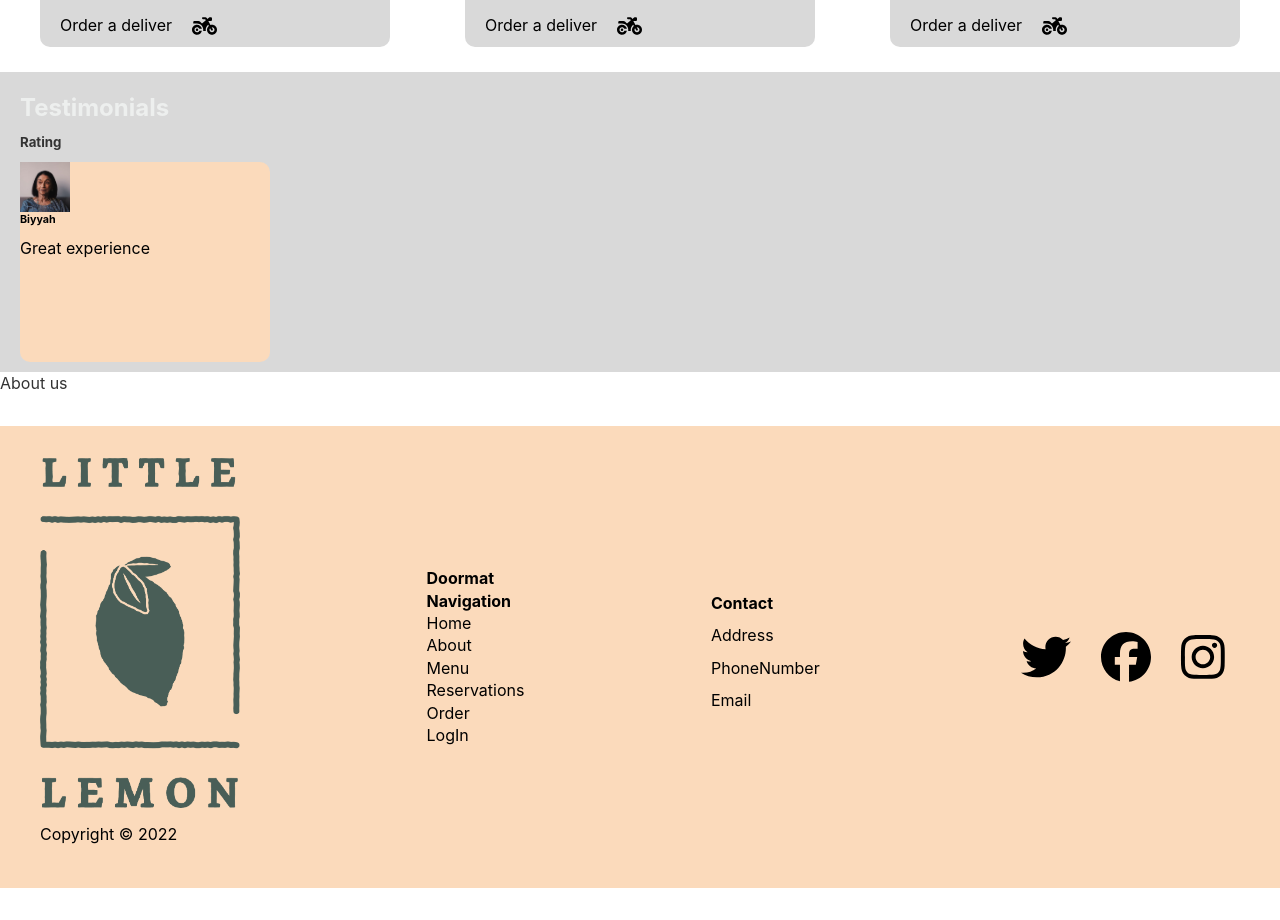
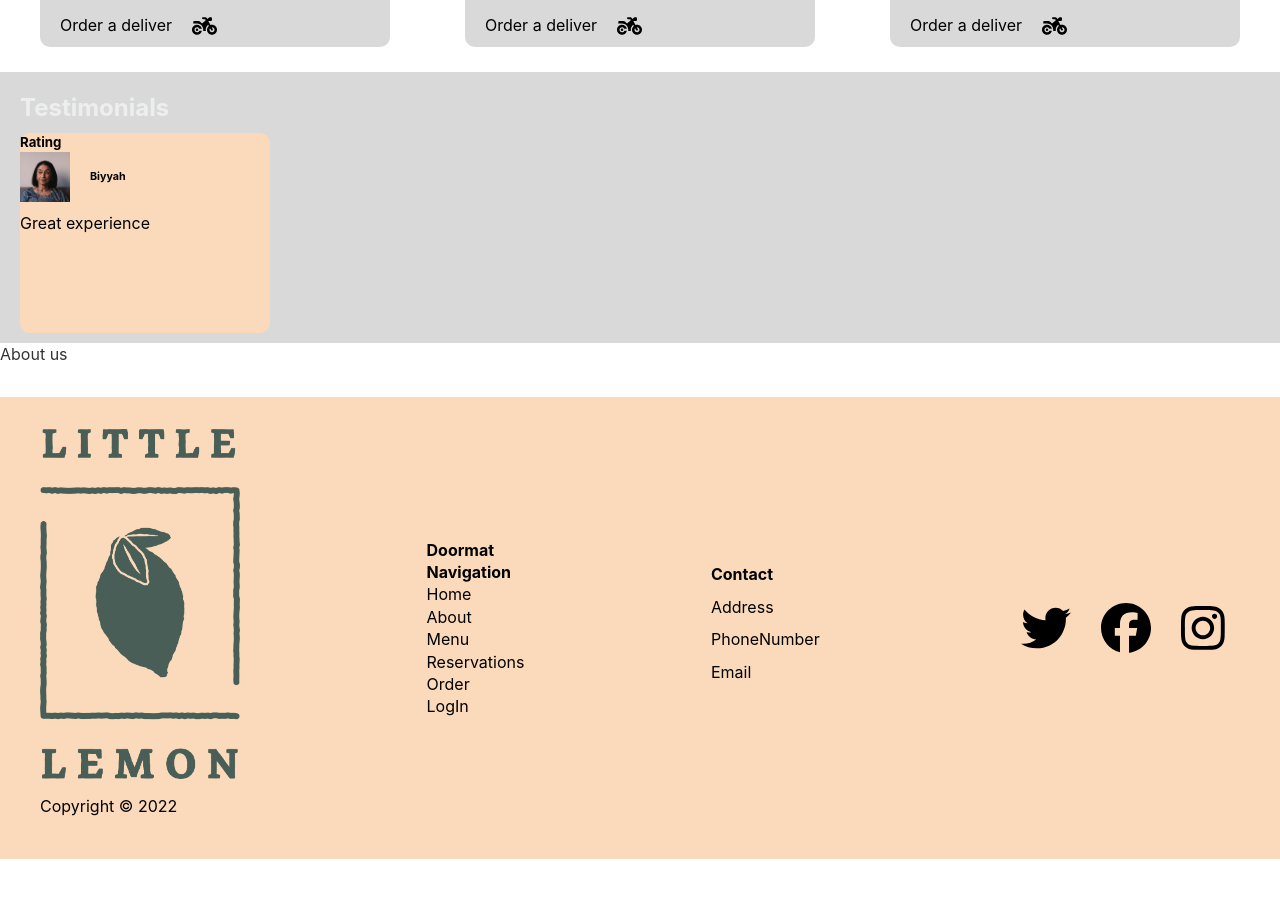
Before and after one commit to AshrafMuhammadNaeem/littlelemon-web, a React (Create React App) app: page / in a window 1280 px wide. Shown: the part 1040-1960 px from the top of the page. After the commit the page ends 1931 px from the top, so only its background shows below. Built offline with nearby package versions, Linux system fonts and the light colour scheme.

Commit message:
Update Main.js

```diff
--- a/src/Main.js
+++ b/src/Main.js
@@ -96,14 +96,16 @@ export const Main = () => {
             <section className="Testimonials">
                 <h2 id="review"> Testimonials </h2>
                 <div className="">
-                    <h5> Rating </h5>
                     <div className="card-1">
-                        <div className="customer-img">
-                        <img src={customer1} alt="customer" width={50} />
+                        <div className="review-container">
+                           <h5> Rating </h5>
+                           <div className="customer-img">
+                             <img src={customer1} alt="customer" width={50} />
+                             <h6> Biyyah</h6>
+                           </div>
+                           <p> Great experience </p>
+
                         </div>
-
-                        <h6> Biyyah</h6>
-                        <p> Great experience </p>
 
                     </div>
 
```
